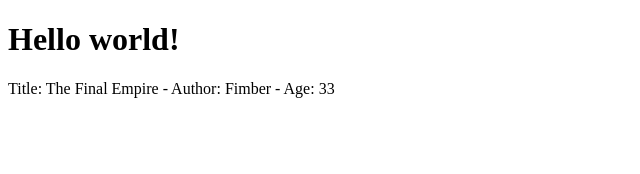
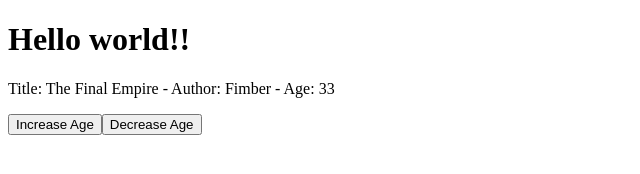
Before and after one commit to uchenna631/vue, a plain HTML site: page index.html in a window 1280 px wide. Shown: the whole page, without its empty margins (0-640 px from the left). Drawn offline with nearby package versions, Linux system fonts and the light colour scheme.

Commit message:
Implement dom change event

```diff
--- a/index.html
+++ b/index.html
@@ -3,13 +3,15 @@
     <head>
         <meta charset="UTF-8">
         <meta name="viewport" content="width=device-width, initial-scale=1.0">
-    <title>LEarning Vue</title>
+        <title>Learning Vue</title>
         <script src="https://unpkg.com/vue@3.0.2"></script>
     </head>
     <body>
-    <h1>Hello world!</h1>
+        <h1>Hello world!!</h1>
         <div id="app">
             <p>Title: {{ title}} - Author: {{author}} - Age: {{age}} </p>
+            <button @click="age++">Increase Age</button>
+            <button @click="age--">Decrease Age</button>
         </div>
 
         <script src="app.js"></script>
```
Lines whose indentation alone changed are shown as unchanged.
